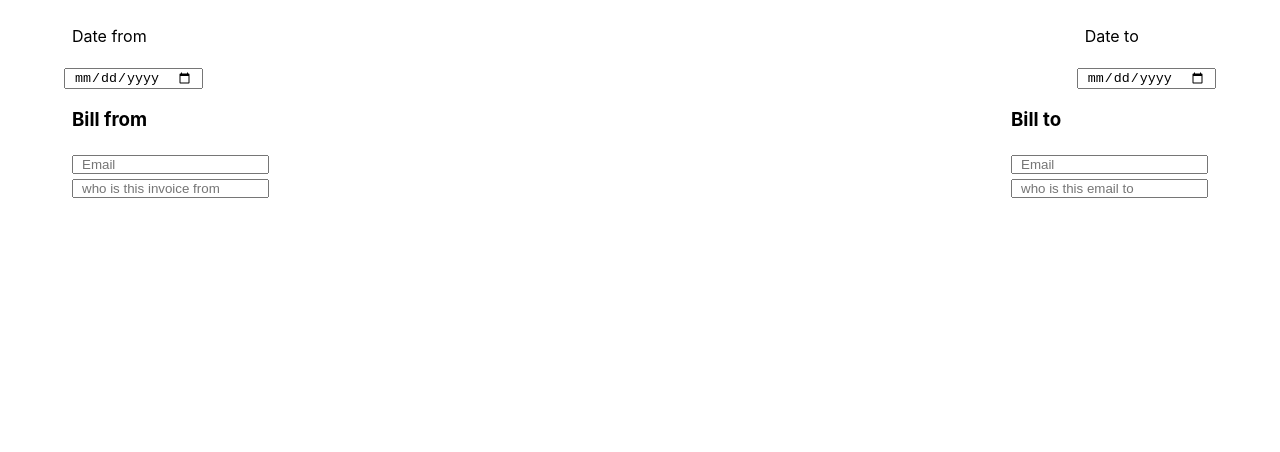
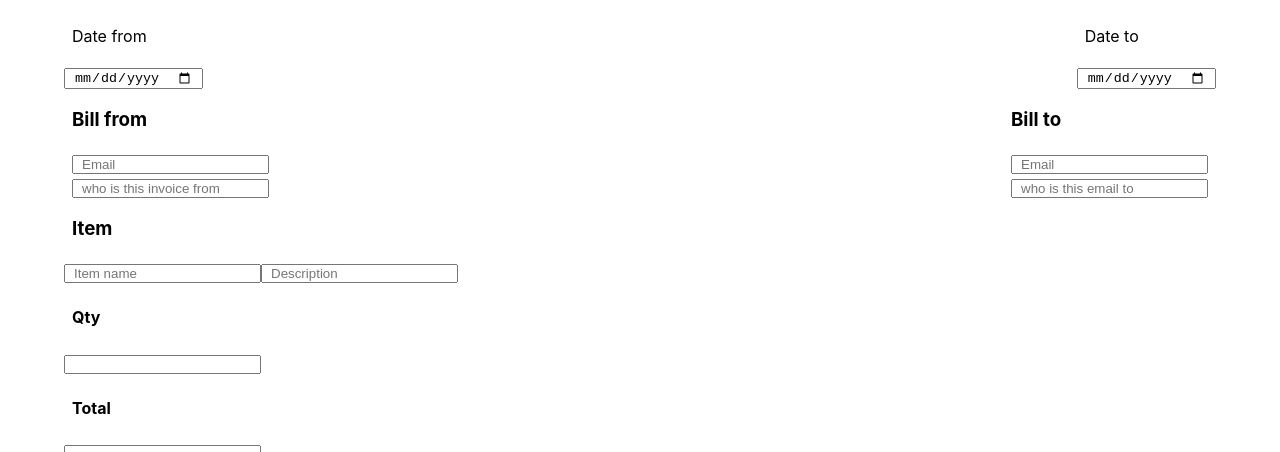
Before and after one commit to kodervine/ceendit-react, a React (Vite) app: page / in a window 1280 px wide. Shown: the top 452 px of the page. Built offline with nearby package versions, Linux system fonts and the light colour scheme.

Commit message:
created invoice item component to add items from the invoice

```diff
--- a/src/components/InvoiceItems.jsx
+++ b/src/components/InvoiceItems.jsx
@@ -1,7 +1,27 @@
 import React from "react";
 
 const InvoiceItems = () => {
-  return <div>InvoiceItems</div>;
+  return (
+    <div>
+      <h3>Item</h3>
+      <input
+        type="text"
+        name="item-name"
+        id="item-name"
+        placeholder="Item name"
+      />
+      <input
+        type="text"
+        name="item-description"
+        id="item-description"
+        placeholder="Description"
+      />
+      <h4>Qty</h4>
+      <input type="number" name="item-qty" id="item-qty" />
+      <h4>Total</h4>
+      <input type="text" name="item-total" id="item-total" />
+    </div>
+  );
 };
 
 export default InvoiceItems;
--- a/src/pages/InvoiceApp.jsx
+++ b/src/pages/InvoiceApp.jsx
@@ -1,6 +1,7 @@
 import React from "react";
 import DateInput from "../components/DateInput";
 import InvoiceForm from "../components/InvoiceForm";
+import InvoiceItems from "../components/InvoiceItems";
 
 const InvoiceApp = () => {
   return (
@@ -19,6 +20,10 @@ const InvoiceApp = () => {
         />
         <InvoiceForm recipient="Bill to" placeholder="who is this email to" />
       </section>
+      {/* Invoice items */}
+      <section>
+        <InvoiceItems />
+      </section>
     </main>
   );
 };
```
